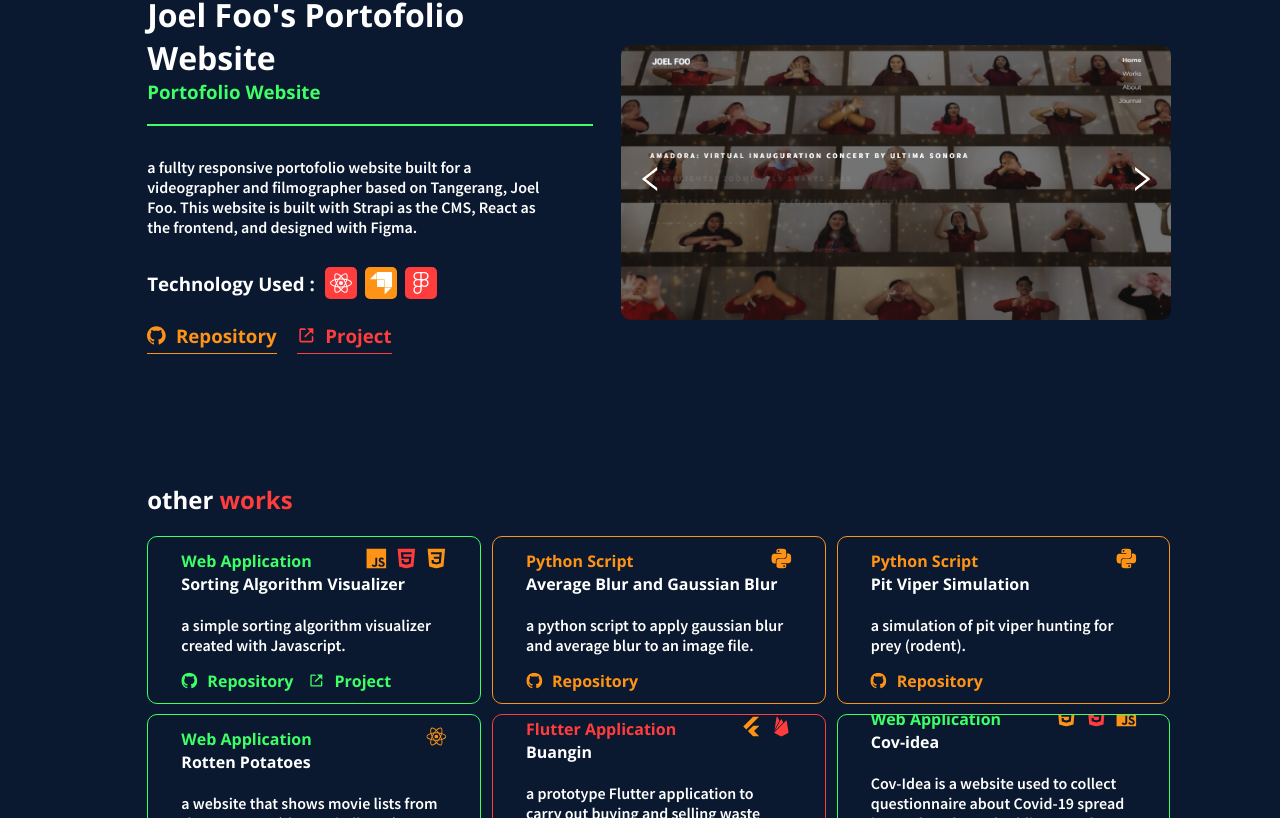
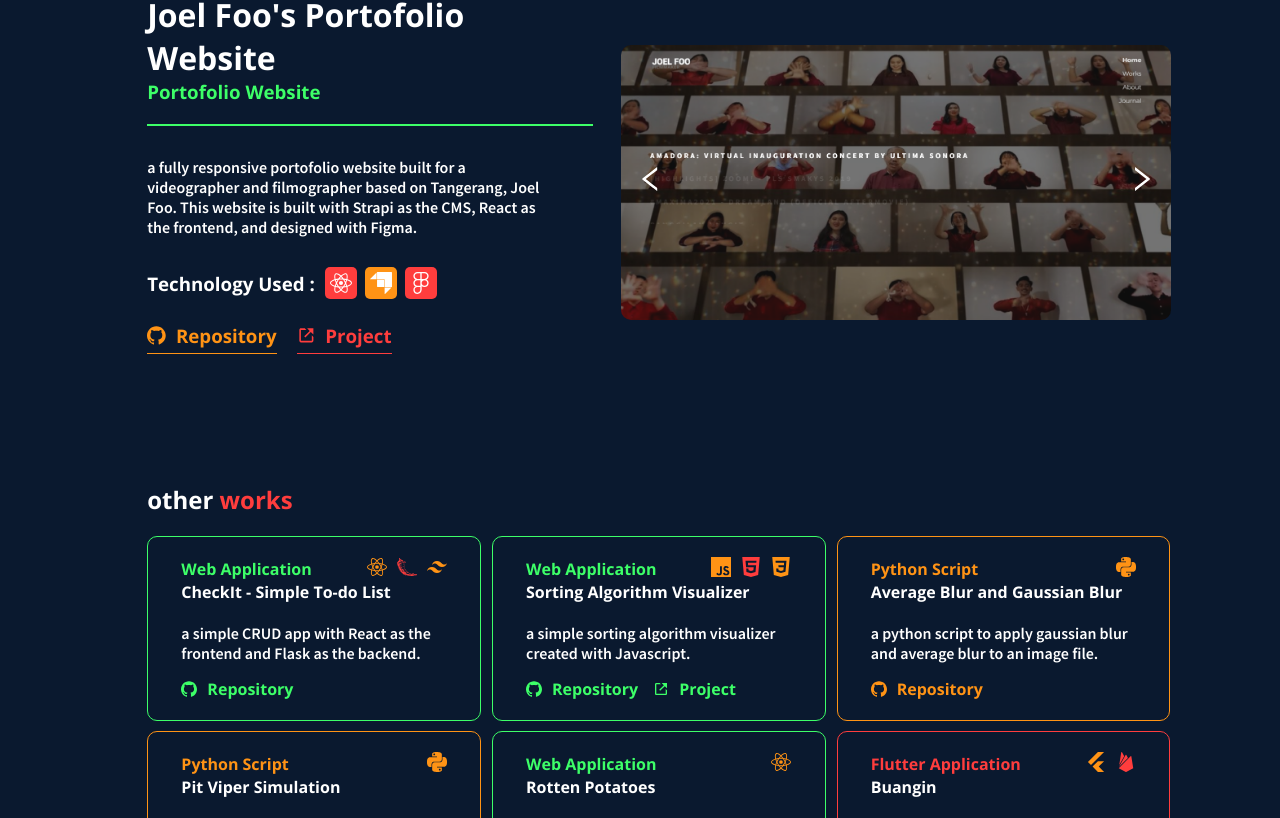
Before and after one commit to FelixFern/felixfern.github.io, a React (Create React App) app: page / in a window 1280 px wide. Shown: the part 2022-2840 px from the top of the page. Built offline with nearby package versions, Linux system fonts and the light colour scheme.

Commit message:
added new project and small adjustment

```diff
--- a/src/App.css
+++ b/src/App.css
@@ -23,6 +23,7 @@
 html {
     margin: 0;
     padding: 0;
+    width: 100vw;
     background-color: var(--bg-color);
     overflow-x: hidden;
     height: fit-content;
--- a/src/App.jsx
+++ b/src/App.jsx
@@ -73,7 +73,7 @@ function App() {
                                 <FeaturedProject
                                     title="Wordle Recreated"
                                     subtitle="Web Application"
-                                    desc="Wordle is a famous word guessing game created by Josh Wordle. in this project, the game is recreated using react with javascript local storage."
+                                    desc="Wordle is a famous word guessing game created by Josh Wordle. In this project, the game is recreated using react with javascript local storage."
                                     stacks={['React']}
                                     images={['./img/projects/wordle/wordle-1.png', './img/projects/wordle/wordle-2.png']}
                                     repo={'https://github.com/FelixFern/Wordle-React'}
@@ -82,7 +82,7 @@ function App() {
                                 <FeaturedProject
                                     title="Joel Foo's Portofolio Website"
                                     subtitle="Portofolio Website"
-                                    desc="a fullty responsive portofolio website built for a videographer and filmographer based on Tangerang, Joel Foo. This website is built with Strapi as the CMS, React as the frontend, and designed with Figma."
+                                    desc="a fully responsive portofolio website built for a videographer and filmographer based on Tangerang, Joel Foo. This website is built with Strapi as the CMS, React as the frontend, and designed with Figma."
                                     stacks={['React', 'Strapi', 'Figma']}
                                     images={['./img/projects/joel/joel-1.png', './img/projects/joel/joel-2.png', './img/projects/joel/joel-3.png', './img/projects/joel/joel-4.png', './img/projects/joel/joel-5.png', './img/projects/joel/joel-6.png', './img/projects/joel/joel-7.png']}
                                     repo={'https://github.com/FelixFern/Joel-Portofolio'}
@@ -91,6 +91,14 @@ function App() {
                             </div>
                             <h2 data-aos="fade-right">other <span>works</span></h2>
                             <div className='projects'>
+                                <ProjectBox
+                                    type="Web Application"
+                                    title="CheckIt - Simple To-do List"
+                                    stacks={['React', "Flask", "Tailwind"]}
+                                    desc="a simple CRUD app with React as the frontend and Flask as the backend."
+                                    repo="https://github.com/FelixFern/CheckIt"
+                                    project=''
+                                ></ProjectBox>
                                 <ProjectBox
                                     type="Web Application"
                                     title="Sorting Algorithm Visualizer"
--- a/src/components/FeaturedProject.jsx
+++ b/src/components/FeaturedProject.jsx
@@ -1,5 +1,5 @@
 import React from 'react'
-import { SiReact, SiFigma, SiJavascript, SiFlutter, SiFirebase, SiHtml5, SiCss3, SiStrapi, SiNodedotjs, SiExpress, SiGithub } from 'react-icons/si'
+import { SiReact, SiFigma, SiJavascript, SiFlutter, SiFirebase, SiHtml5, SiCss3, SiStrapi, SiNodedotjs, SiExpress, SiTailwindcss, SiFlask , SiGithub } from 'react-icons/si'
 import { BiLinkExternal } from 'react-icons/bi'
 import AOS from 'aos';
 
@@ -34,6 +34,8 @@ function FeaturedProject({ title, subtitle, desc, stacks, images, repo, project
                         else if(stack.toLowerCase() == "strapi") return (<SiStrapi key={key} className='stack-icon'></SiStrapi>)
                         else if(stack.toLowerCase() == "node") return (<SiNodedotjs key={key} className='stack-icon'></SiNodedotjs>)
                         else if(stack.toLowerCase() == "express") return (<SiExpress key={key} className='stack-icon'></SiExpress>)
+                        else if(stack.toLowerCase() == "tailwind") return (<SiTailwindcss key={key} className='stack-icon'></SiTailwindcss>)
+                        else if(stack.toLowerCase() == "flask") return (<SiFlask key={key} className='stack-icon'></SiFlask>)
                     })}
                 </div>
                 <div className='links'>
--- a/src/components/ProjectBox.css
+++ b/src/components/ProjectBox.css
@@ -3,7 +3,8 @@
     border-radius: 10px;
     overflow: hidden;
     width: calc(100% - 3px);
-    height: 13vw;
+    height: fit-content;
+    padding: 20px 0;
 }
 
 .project-main-box .bg-image{
@@ -15,10 +16,6 @@
 }
 .project-main-box .content {
     transition: 0.8s;
-    position: absolute;
-    top: 50%;
-    left: 50%;
-    transform: translate(-50%, -50%);
     width: 80%;
     height: fit-content;
 }
@@ -95,7 +92,6 @@
     .project-main-box {
         position: relative;
         width: 100%;
-        height: 35vh;
         margin-bottom: 15px;
     }
     .project-main-box h2 {
--- a/src/components/ProjectBox.jsx
+++ b/src/components/ProjectBox.jsx
@@ -1,5 +1,5 @@
 import React, { useEffect, useState } from 'react'
-import { SiReact, SiFigma, SiJavascript, SiFlutter, SiFirebase, SiHtml5, SiCss3, SiStrapi, SiPython, SiGithub } from 'react-icons/si'
+import { SiReact, SiFigma, SiJavascript, SiFlutter, SiFirebase, SiHtml5, SiCss3, SiStrapi, SiPython, SiFlask, SiTailwindcss, SiGithub } from 'react-icons/si'
 import { BiLinkExternal } from 'react-icons/bi'
 import AOS from 'aos';
 
@@ -33,6 +33,8 @@ function ProjectBox(props) {
                             else if(stack.toLowerCase() == "css") return (<SiCss3 className='stack-icon'></SiCss3>)
                             else if(stack.toLowerCase() == "strapi") return (<SiStrapi className='stack-icon'></SiStrapi>)
                             else if(stack.toLowerCase() == "python") return (<SiPython className='stack-icon'></SiPython>)
+                            else if(stack.toLowerCase() == "tailwind") return (<SiTailwindcss key={key} className='stack-icon'></SiTailwindcss>)
+                            else if(stack.toLowerCase() == "flask") return (<SiFlask key={key} className='stack-icon'></SiFlask>)
                         })
                         }
                     </div>
```
